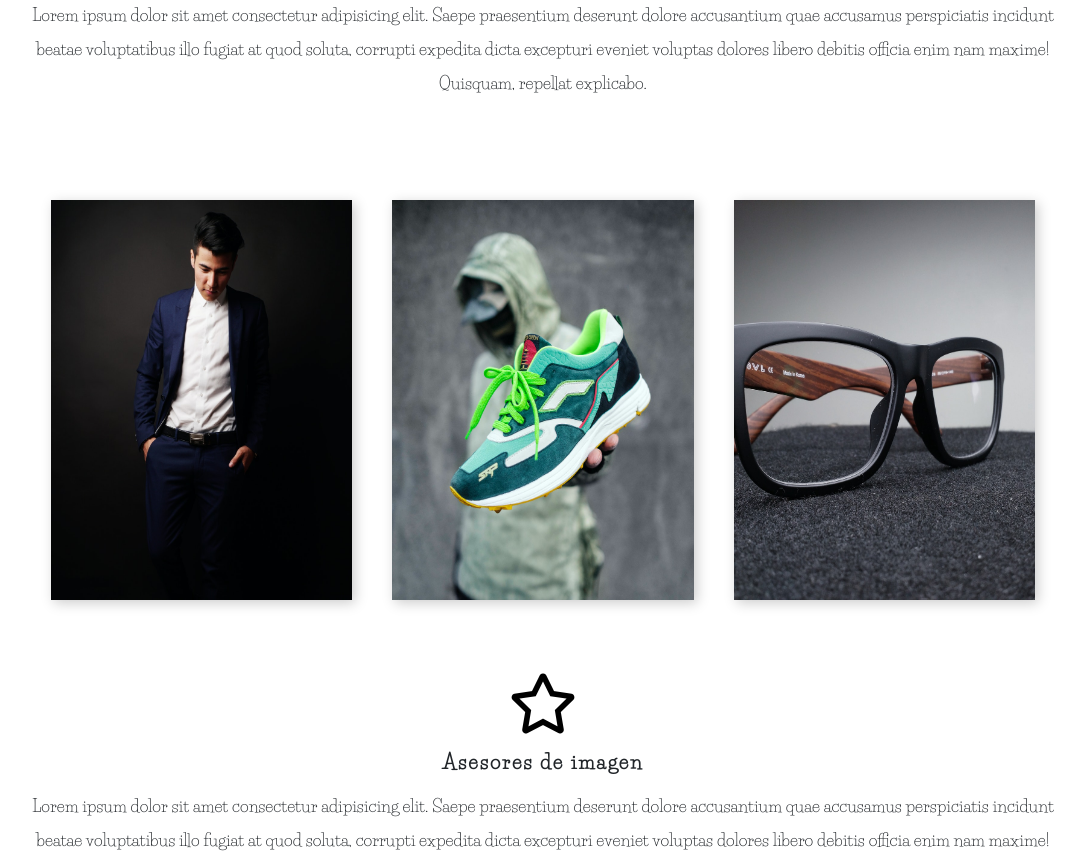
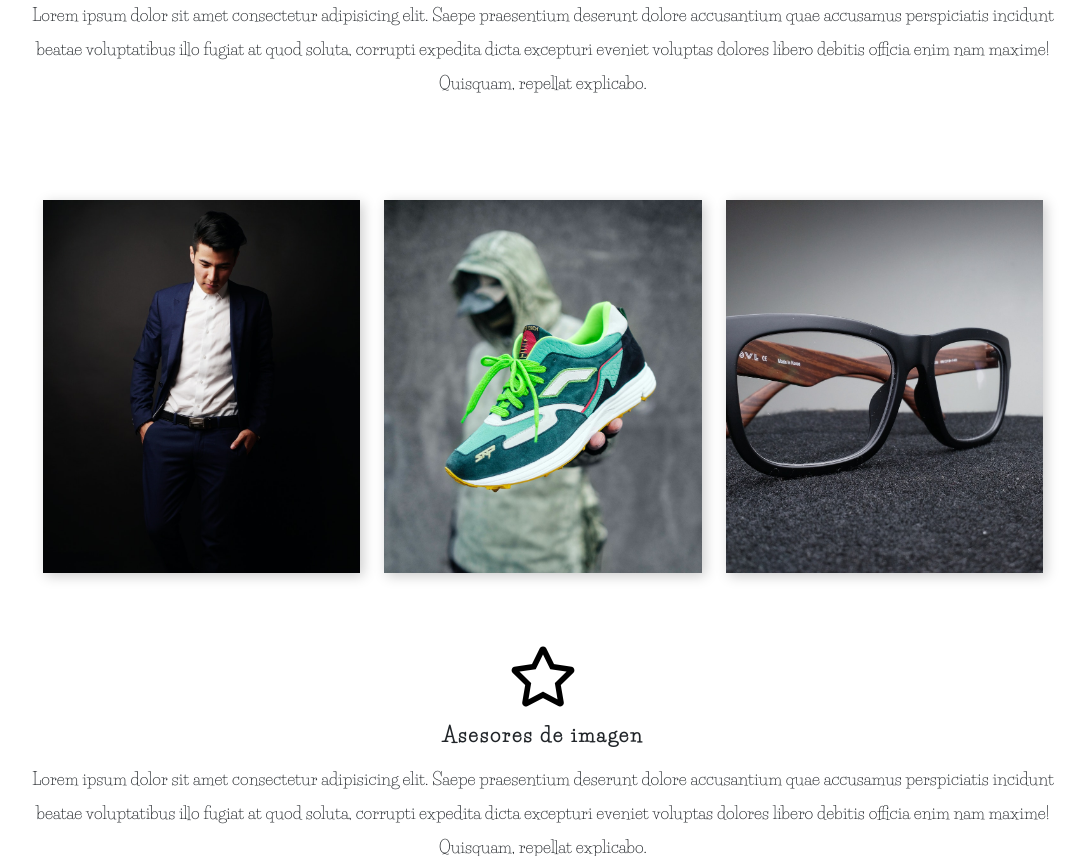
Before and after one commit to adrireca/adrireca.github.io, a PHP site: page /APP_tienda_online/hombre/hombre.html in a window 1280 px wide. Shown: the part 1293-2149 px from the top of the page, without its empty margins (97-1182 px from the left). Run offline with PHP 8.4, Linux system fonts and the light colour scheme.

Commit message:
responsive4

```diff
--- a/APP_tienda_online/css/styles.css
+++ b/APP_tienda_online/css/styles.css
@@ -357,7 +357,7 @@ body {
 
 #category .img-cat {
     width: 500px;
-    min-height: 400px;
+    height: auto;
     position: relative;
 }
 
--- a/APP_tienda_online/hombre/css/hombre.css
+++ b/APP_tienda_online/hombre/css/hombre.css
@@ -260,7 +260,7 @@ body{
 }
 #category .img-cat{
     width: 500px;
-    min-height: 400px;
+    height: auto;
     position: relative;
 }
 #category img{
--- a/APP_tienda_online/hombre/hombre.html
+++ b/APP_tienda_online/hombre/hombre.html
@@ -188,19 +188,19 @@
 
         <!-- categorías -->
         <div id="category" class="row">
-            <div class="img-cat col me-2 ms-2">
+            <div class="img-cat col">
                 <a href="#"><img src="imgs/ropa.jpg" alt="..."></a>
                 <div class="middle">
                     <div class="text_category">Ropa</div>
                 </div>
             </div>
-            <div class="img-cat col me-2 ms-2">
+            <div class="img-cat col">
                 <a href="#"><img src="imgs/zapatillas.jpg" alt="..."></a>
                 <div class="middle">
                     <div class="text_category">Zapatos</div>
                 </div>
             </div>
-            <div class="img-cat col me-2 ms-2">
+            <div class="img-cat col">
                 <a href="#"><img src="imgs/accesorios.jpg" alt="..."></a>
                 <div class="middle">
                     <div class="text_category">Accesorios</div>
--- a/APP_tienda_online/index.html
+++ b/APP_tienda_online/index.html
@@ -225,19 +225,19 @@
 
         <!-- categorías -->
         <div id="category" class="row">
-            <div class="img-cat col me-2 ms-2">
+            <div class="img-cat col">
                 <a href="#"><img src="imgs/ropa.jpg" alt="..."></a>
                 <div class="middle">
                     <div class="text_category">Ropa</div>
                 </div>
             </div>
-            <div class="img-cat col me-2 ms-2">
+            <div class="img-cat col">
                 <a href="#"><img src="imgs/zapatillas.jpg" alt="..."></a>
                 <div class="middle">
                     <div class="text_category">Zapatos</div>
                 </div>
             </div>
-            <div class="img-cat col me-2 ms-2">
+            <div class="img-cat col">
                 <a href="#"><img src="imgs/accesorios.jpg" alt="..."></a>
                 <div class="middle">
                     <div class="text_category">Accesorios</div>
```
